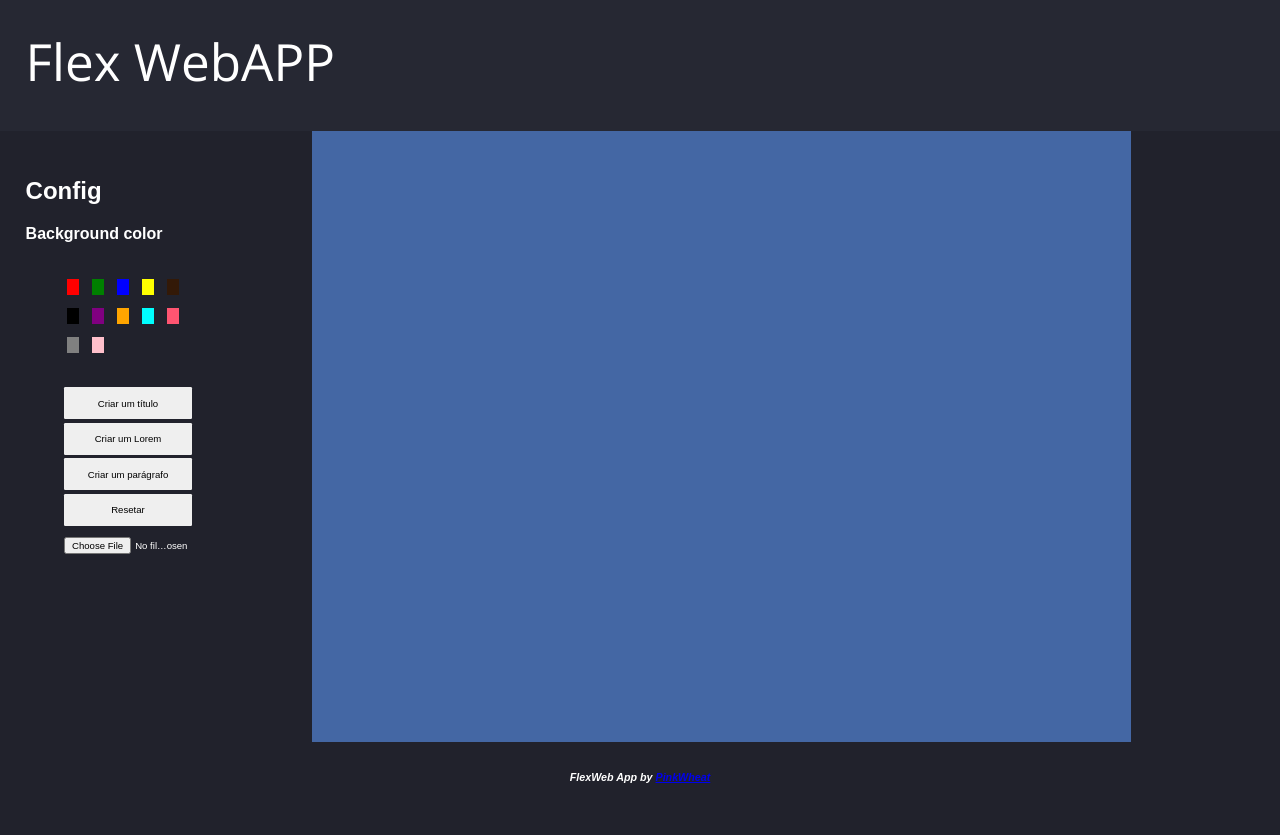
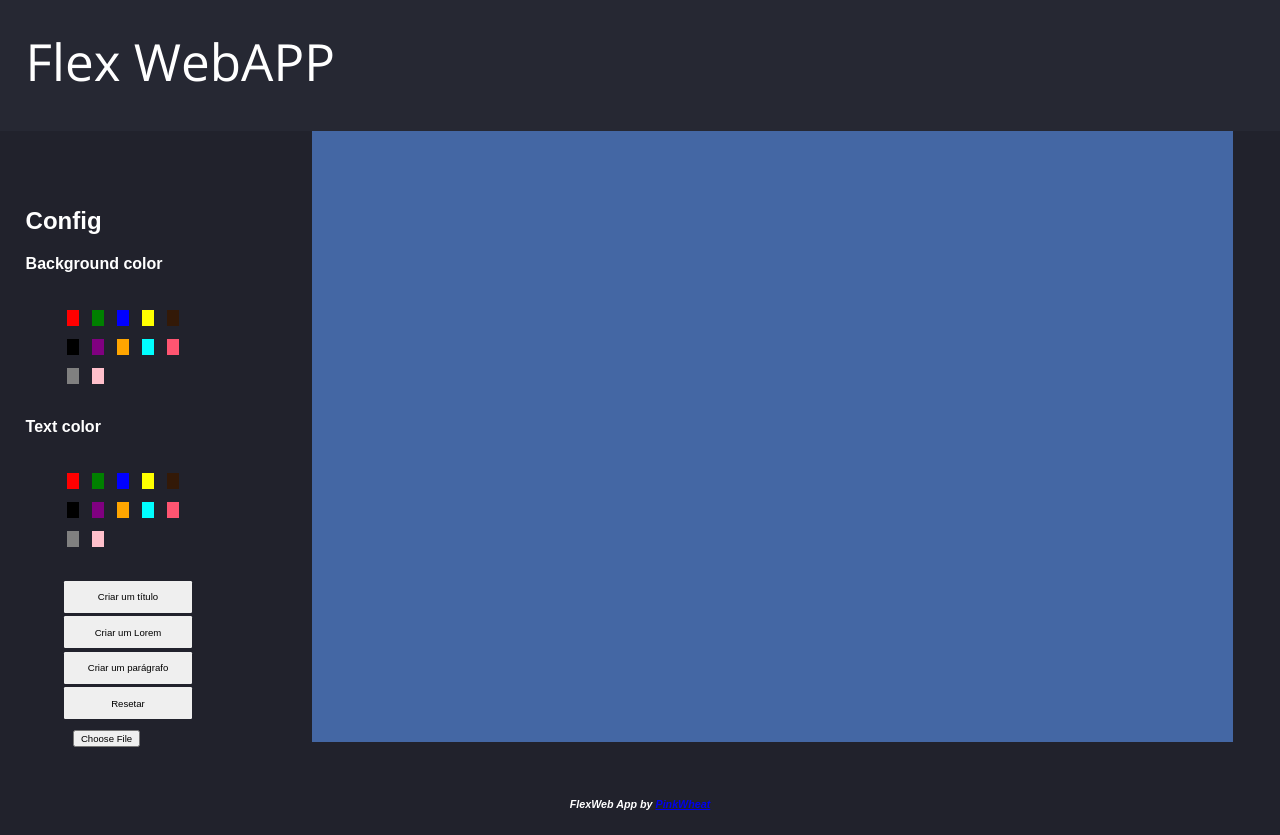
Before and after one commit to thepinkwheat/Projetos_Javascript, a plain HTML site: page flexibleWebApp/index.html in a window 1280 px wide. Before the commit the page ends 808 px from the top, so only its background shows below. Drawn offline with nearby package versions, Linux system fonts and the light colour scheme.

Commit message:
Flex WebAPP finalizado

```diff
--- a/flexibleWebApp/css/style.css
+++ b/flexibleWebApp/css/style.css
@@ -29,13 +29,12 @@ main{
 }
 
 main>sidebar{
-    height:auto;
+    height:70vh;
     min-height:70vh;
     width: 20%;
     background-color:#21222C;
     padding:2vw;
     font-size: 2vw;
-    overflow:auto;
     display:inline-block;
     max-width:30vw;
 }
@@ -59,9 +58,9 @@ main>sidebar{
 main>.app{
     height: auto;
     min-height:70vh;
-    width:70%;
+    width:75%;
     max-height: 60vh;
-    max-width:60vw;
+    max-width:68vw;
     background-color:#4467A4;
     overflow:auto;
     display:inline-block;
@@ -125,6 +124,22 @@ footer>a:hover{
     transition:0.5s;
 }
 
+input[type="file"]{
+    border: none;
+    height:3vh;
+    min-height: 10px;
+    margin: 0.2vw;;
+    width: 10vw;
+    display: inline-block;
+    cursor: pointer;
+    color:transparent;
+    padding:5%;
+}
+
+input[type="file"]:hover{
+    color:transparent;
+}
+
 .image-app{
     height:200px;
     width: 200px;
--- a/flexibleWebApp/index.html
+++ b/flexibleWebApp/index.html
@@ -18,6 +18,22 @@
             <h2>Config</h2>
             <h3>Background color</h3>
                 <aside class="btn-group">
+                    <button class="btn-color" id="red" onclick="changeBackColor('red')"></button>
+                    <button class="btn-color" id="green" onclick="changeBackColor('green')"></button>
+                    <button class="btn-color" id="blue" onclick="changeBackColor('blue')"></button>
+                    <button class="btn-color" id="yellow" onclick="changeBackColor('yellow')"></button>
+                    <button class="btn-color" id="brown" onclick="changeBackColor('brown')"></button>
+                    <button class="btn-color" id="black" onclick="changeBackColor('black')"></button>
+                    <button class="btn-color" id="purple" onclick="changeBackColor('purple')"></button>
+                    <button class="btn-color" id="orange" onclick="changeBackColor('orange')"></button>
+                    <button class="btn-color" id="cyan" onclick="changeBackColor('cyan')"></button>
+                    <button class="btn-color" id="pink" onclick="changeBackColor('pink')"></button>
+                    <button class="btn-color" id="grey" onclick="changeBackColor('grey')"></button>
+                    <button class="btn-color" id="sakurapink"onclick="changeBackColor('sakurapink')"></button>
+                </aside>
+                <h3>Text color</h3>
+
+                <aside class="btn-group">
                     <button class="btn-color" id="red" onclick="changeTextColor('red')"></button>
                     <button class="btn-color" id="green" onclick="changeTextColor('green')"></button>
                     <button class="btn-color" id="blue" onclick="changeTextColor('blue')"></button>
@@ -31,12 +47,13 @@
                     <button class="btn-color" id="grey" onclick="changeTextColor('grey')"></button>
                     <button class="btn-color" id="sakurapink"onclick="changeTextColor('sakurapink')"></button>
                 </aside>
+
                 <aside class="btn-group">
                     <button class="btn-normal" onclick="createTittle()">Criar um título</button>
                     <button class="btn-normal" onclick="createLorem()">Criar um Lorem</button>
                     <button class="btn-normal" onclick="createParagraph()">Criar um parágrafo</button>
                     <button class="btn-normal" onclick="reset()">Resetar</button>
-                    <input type="file" class="btn-normal" accept="image/*" onchange="createImage(event)"/>
+                        <input type="file" class="btn-normal" accept="image/*" onchange="createImage(event)" alt="Adicionar uma imagem">
                 </aside>
 
         </sidebar>
--- a/flexibleWebApp/js/script.js
+++ b/flexibleWebApp/js/script.js
@@ -1,7 +1,7 @@
 let html = window.document.getElementById('webApp')
 imageCounter = 0
 
-    function changeTextColor(color = 'none'){
+    function changeBackColor(color = 'none'){
         if(color == 'pink'){
             html.style.background = "rgb(255, 85, 113)"
         } else if(color == 'sakurapink'){
@@ -10,6 +10,18 @@ imageCounter = 0
             html.style.background = "rgb(51, 25, 7)"
         }else{
             html.style.background = color
+        }
+    }
+
+    function changeTextColor(color = 'none'){
+        if(color == 'pink'){
+            html.style.color = "rgb(255, 85, 113)"
+        } else if(color == 'sakurapink'){
+            html.style.color = 'pink'
+        }else if(color == 'brown'){
+            html.style.color = "rgb(51, 25, 7)"
+        }else{
+            html.style.color = color
         }
     }
 
```
